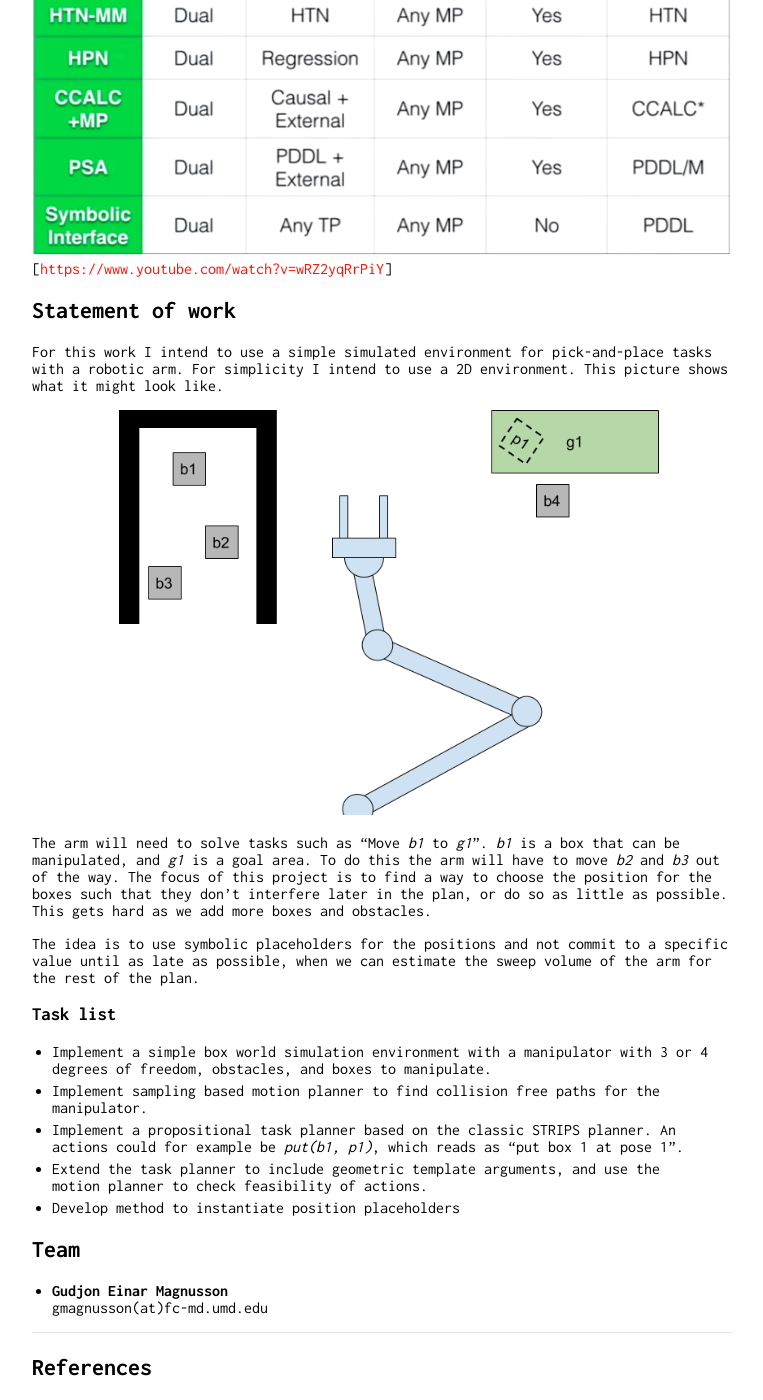
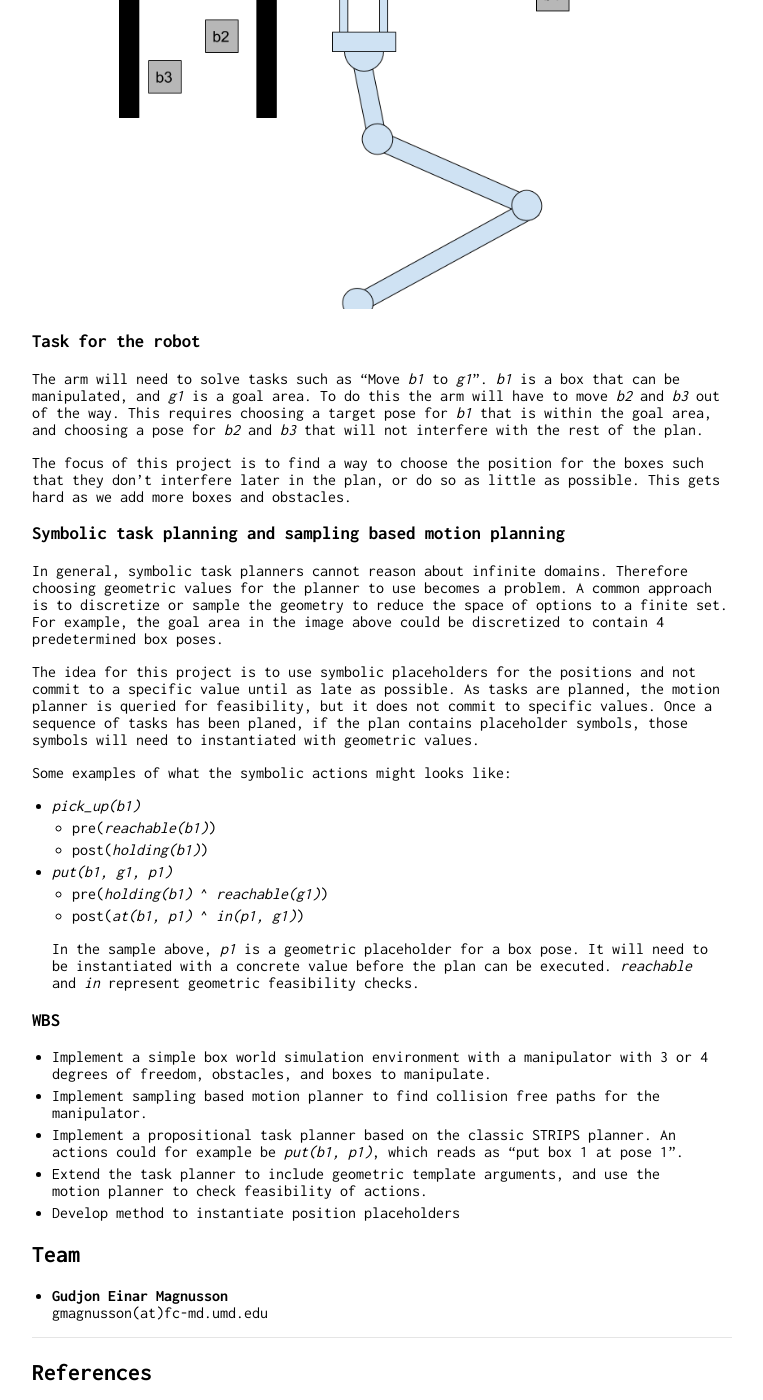
Before and after one commit to geinarm/cmsc818_gudjon, a Jekyll site: the page built from index.md, in a window 1280 px wide and 1400 px high, scrolled down 1234 px. Shown: the whole window, without its empty margins (258-1021 px from the left). Built offline with Jekyll 4.4.1, drawn with Linux system fonts in a browser that asks for light colours; our own code applies the rules of GitHub Pages for plain Markdown files; some of the changed text lies outside the part shown.

Commit message:
Added more details about the planning method

```diff
--- a/index.md
+++ b/index.md
@@ -6,8 +6,8 @@ layout: default
 
 ## Goals of the project
 
-The goal of this project is to study the combination of task and motion planning, often referred to as TAMP. Specifically to study methods to make geometric decision in support of a manipulation plan.
-An example of this is when a robot needs move one object out of the way to reach another. Where should that object be placed? A naive placement could lead to it interfering in a later step, resulting in a suboptimal plan. This highlights the need for closer collaboration between task and motion planning. In this project we will attempt to make globally optimal geometric decisions for a long sequence of pick and place tasks. Optimal in the sense of plan length, i.e. minimize the need to move the same objects many times.
+The goal of this project is to study the combination of task and motion planning, often referred to as TAMP. Specifically to study methods to make geometric decisions in support of a manipulation plan.
+An example of this is when a robot needs move one object out of the way to reach another. Where should that object be placed? A naive placement could lead to it interfering in a later step, resulting in a suboptimal plan. This highlights the need for closer collaboration between task and motion planning. In this project we will attempt to make smarter geometric decisions for a long sequence of pick and place tasks. The goal is to optimize the plan, w.r.t plan length, i.e. minimize the need to move the same objects many times.
 
 
 ## Motivation
@@ -19,20 +19,15 @@ Task planners are very good at finding a long, complicated sequence of actions t
 Motion planners are very good at finding collision free paths between two poses in a high dimensional configuration space.
 
 
-## The current state of the art
+## Current state of the art
 
-The straight forward approach is to have a task planner plan a sequence of actions and then use a motion planner to execute each action. This does not enable the task planner to make any considerations for the geometric constraints.
+The straight forward approach is to have a task planner plan a sequence of actions and then use a motion planner to execute each action. This does not enable the task planner to make any considerations for geometric constraints.
 
 One common approach to extend this is to use the motion planner as a subroutine of the task planner. For every action that is considered, the motion planner is queried to check if it is geometrically feasible. This gets expensive since it requires a large number of queries to the motion planner. Some resent work has been focused on reducing number and cost of repeated queries motion planner queries.
 
 Other approaches have attempted to combine TAMP into a single search space. Likely the most cited planner is aSyMov.
 
 In every approach, one of the fundamental challenges is how make symbolic representations of continuous variables so they can be reasoned about at a high level. This always involves some type of discretization, sampling or enumeration.
-
-The table below shows a comparison of a few TAMP methods.
-
-![tamp summary table](assets/tamp_summary.png)
-[<https://www.youtube.com/watch?v=wRZ2yqRrPiY>]
 
 
 ## Statement of work
@@ -41,11 +36,31 @@ For this work I intend to use a simple simulated environment for pick-and-place
 
 ![Simulation environment concept](assets/BoxWorld1.png)
 
-The arm will need to solve tasks such as "Move *b1* to *g1*". *b1* is a box that can be manipulated, and *g1* is a goal area. To do this the arm will have to move *b2* and *b3* out of the way. The focus of this project is to find a way to choose the position for the boxes such that they don't interfere later in the plan, or do so as little as possible. This gets hard as we add more boxes and obstacles.
+### Task for the robot
 
-The idea is to use symbolic placeholders for the positions and not commit to a specific value until as late as possible, when we can estimate the sweep volume of the arm for the rest of the plan.
+The arm will need to solve tasks such as "Move *b1* to *g1*". *b1* is a box that can be manipulated, and *g1* is a goal area. To do this the arm will have to move *b2* and *b3* out of the way. This requires choosing a target pose for *b1* that is within the goal area, and choosing a pose for *b2* and *b3* that will not interfere with the rest of the plan.
 
-### Task list
+The focus of this project is to find a way to choose the position for the boxes such that they don't interfere later in the plan, or do so as little as possible. This gets hard as we add more boxes and obstacles.
+
+
+### Symbolic task planning and sampling based motion planning
+
+In general, symbolic task planners cannot reason about infinite domains. Therefore choosing geometric values for the planner to use becomes a problem. A common approach is to discretize or sample the geometry to reduce the space of options to a finite set. For example, the goal area in the image above could be discretized to contain 4 predetermined box poses.
+
+The idea for this project is to use symbolic placeholders for the positions and not commit to a specific value until as late as possible. As tasks are planned, the motion planner is queried for feasibility, but it does not commit to specific values. Once a sequence of tasks has been planed, if the plan contains placeholder symbols, those symbols will need to instantiated with geometric values.
+
+Some examples of what the symbolic actions might looks like:
+* *pick_up(b1)*
+  * pre(*reachable(b1)*)
+  * post(*holding(b1)*)
+* *put(b1, g1, p1)*
+  * pre(*holding(b1)* ^ *reachable(g1)*)
+  * post(*at(b1, p1)* ^ *in(p1, g1)*)
+
+  In the sample above, *p1* is a geometric placeholder for a box pose. It will need to be instantiated with a concrete value before the plan can be executed. *reachable* and *in* represent geometric feasibility checks.
+
+
+### WBS
  * Implement a simple box world simulation environment with a manipulator with 3 or 4 degrees of freedom, obstacles, and boxes to manipulate.
  * Implement sampling based motion planner to find collision free paths for the manipulator.
  * Implement a propositional task planner based on the classic STRIPS planner. An actions could for example be *put(b1, p1)*, which reads as "put box 1 at pose 1".
@@ -67,3 +82,6 @@ The idea is to use symbolic placeholders for the positions and not commit to a s
 * [2] Hauser, Kris. "Task planning with continuous actions and nondeterministic motion planning queries." Proc. of AAAI Workshop on Bridging the Gap between Task and Motion Planning. 2010.
 * [3] Srivastava, Siddharth, et al. "Combined task and motion planning through an extensible planner-independent interface layer." 2014 IEEE international conference on robotics and automation (ICRA). IEEE, 2014.
 * [4] Kim, Beomjoon, Leslie Pack Kaelbling, and Tomás Lozano-Pérez. "Learning to guide task and motion planning using score-space representation." 2017 IEEE International Conference on Robotics and Automation (ICRA). IEEE, 2017.
+* [5] Dantam, Neil T., et al. "Incremental Task and Motion Planning: A Constraint-Based Approach." Robotics: Science and systems. 2016.
+* [6] Garrett, Caelan Reed, Tomás Lozano-Pérez, and Leslie Pack Kaelbling. "Strips planning in infinite domains." arXiv preprint arXiv:1701.00287 (2017).
+* [7] Garrett, Caelan Reed, Tomas Lozano-Perez, and Leslie Pack Kaelbling. "FFRob: Leveraging symbolic planning for efficient task and motion planning." The International Journal of Robotics Research 37.1 (2018): 104-136.
```
